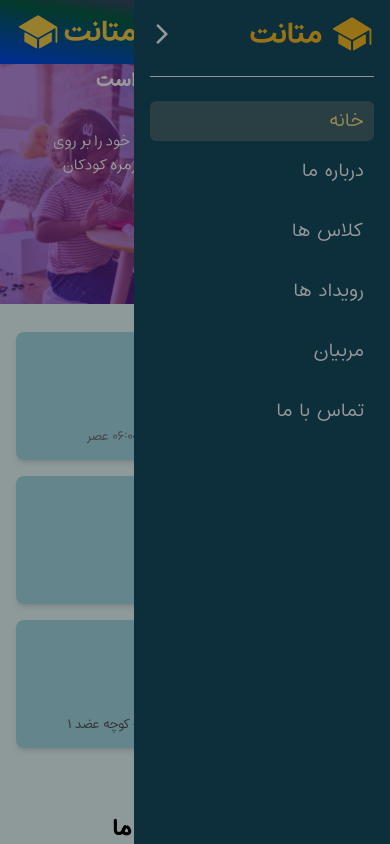
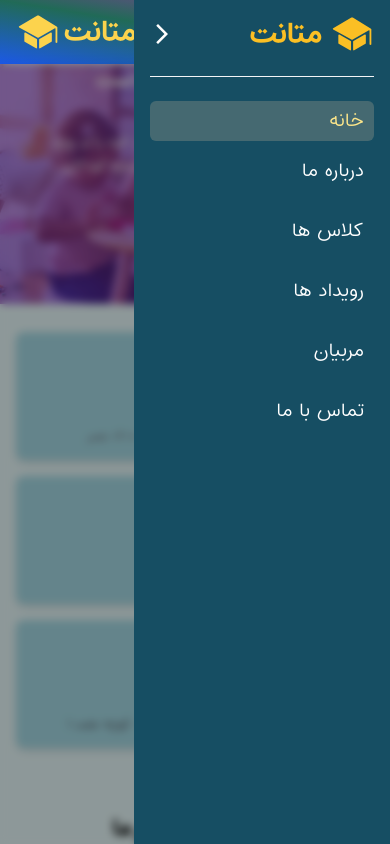
Before and after one commit to theotherali/metanatSchool, a React (Create React App) app: page / in a window 390 px wide. Both pictures are taken after a click on the icon 356 px from the left and 32 px from the top of the page. Shown: the top 844 px of the page. Built offline with nearby package versions, Linux system fonts and the light colour scheme.

Commit message:
fix bug nav menu

```diff
--- a/src/components/topbar/Topbar.jsx
+++ b/src/components/topbar/Topbar.jsx
@@ -9,7 +9,6 @@ function Topbar() {
 
   const navOpenHandler = () => {
     setNavOpen(!navOpen);
-    console.log("NavOpen");
   };
 // from-orange-400/70 via-emerald-800/70 to-sky-700/70
 // from-fuchsia-700/80 via-emerald-800/50 to-lightishBlue-600/80
@@ -22,7 +21,7 @@ function Topbar() {
         </Link>
 
         <ul className="flex font-MikhakWoff2one items-center gap-x-6 lg:gap-x-12 text-[19px] text-white shadow-black child:tracking-wide child-hover:[text-shadow:0px_1px_6px_var(--tw-shadow-color)] child-hover:text-amber-200 child-hover:font-bold child:transition-all">
-          <li>
+          <li className="flex items-center justify-start">
             <Link to={"/"}>خانه</Link>
           </li>
           <li>
@@ -45,7 +44,7 @@ function Topbar() {
 
       {/* Mobile Header */}
 
-      <div className="flex md:hidden fixed w-full z-10 items-center justify-between h-16 px-4 bg-gradient-to-tr from-lightishBlue-600 via-emerald-800 to-fuchsia-700">
+      <div className="flex md:hidden fixed w-full z-30 items-center justify-between h-16 px-4 bg-gradient-to-tr from-lightishBlue-600/80 via-emerald-800/80 to-fuchsia-700/80 backdrop-blur-[4px]">
         <div className="nav-icon">
           <MenuIcon
             onClick={navOpenHandler}
@@ -57,12 +56,12 @@ function Topbar() {
         <div
           className={
             navOpen
-              ? "nav fixed top-0 bottom-0 right-0 w-64 min-h-screen pt-3 px-4 bg-cyan-900 z-20 overflow-y-auto transition-all"
-              : "nav fixed top-0 bottom-0 -right-64 w-64 min-h-screen pt-3 px-4 bg-cyan-900 z-20 overflow-y-auto transition-all"
+              ? "nav fixed top-0 bottom-0 right-0 w-64 min-h-screen pt-3 px-4 bg-cyan-900 overflow-y-auto transition-all"
+              : "nav fixed top-0 bottom-0 -right-64 w-64 min-h-screen pt-3 px-4 bg-cyan-900 overflow-y-auto transition-all"
           }
         >
           <div className="flex items-center justify-between pb-5 mb-6 border-b border-b-gray-100">
-            <Link to={"/"} className="flex-center gap-x-2 text-amber-400">
+            <Link onClick={navOpenHandler} to={"/"} className="flex-center gap-x-2 text-amber-400">
               <IoIosSchool className="w-11 h-11" />
               <span className="font-EstedadBold text-3xl">متانت</span>
             </Link>
@@ -70,40 +69,38 @@ function Topbar() {
           </div>
 
           <div className="flex text-xl items-center h-10 bg-orange-200/20 text-amber-200 mb-4 pr-2.5 rounded-md">
-            <Link to={"/"} className="flex items-center gap-x-2">
+            <Link onClick={navOpenHandler} to={"/"} className="flex items-center gap-x-2">
               خانه
             </Link>
           </div>
 
           <ul className="child-hover:text-amber-200 child:transition-all child:pr-2.5 text-xl space-y-8 text-white">
-            <li>
-              <div className="flex items-center justify-between">
-                <Link to={"/aboutUs"} className="flex items-center gap-x-2">
+            <li className="flex items-center justify-start">
+                <Link onClick={navOpenHandler} to={"/aboutUs"} className="flex items-center gap-x-2">
                   درباره ما
                 </Link>
-              </div>
             </li>
 
-            <li>
-              <Link to={"/classes"} className="flex items-center gap-x-2">
+            <li className="flex items-center justify-start">
+              <Link onClick={navOpenHandler} to={"/classes"} className="flex items-center gap-x-2">
                 کلاس ها
               </Link>
             </li>
 
-            <li>
-              <Link to={"/events"} className="flex items-center gap-x-2">
+            <li className="flex items-center justify-start">
+              <Link onClick={navOpenHandler} to={"/events"} className="flex items-center gap-x-2">
                 رویداد ها
               </Link>
             </li>
 
-            <li>
-              <Link to={"/teachers"} className="flex items-center gap-x-2">
+            <li className="flex items-center justify-start">
+              <Link onClick={navOpenHandler} to={"/teachers"} className="flex items-center gap-x-2">
                 مربیان
               </Link>
             </li>
 
-            <li>
-              <Link to={"/contactUs"} className="flex items-center gap-x-2">
+            <li className="flex items-center justify-start">
+              <Link onClick={navOpenHandler} to={"/contactUs"} className="flex items-center gap-x-2">
                 تماس با ما
               </Link>
             </li>
@@ -121,11 +118,7 @@ function Topbar() {
           </Link>
         </div>
       </div>
-      {navOpen ? (
-        <div onClick={navOpenHandler} className="overlay overlay--visible"></div>
-      ) : (
-        <div className="overlay"></div>
-      )}
+      <div onClick={navOpenHandler} className={navOpen ? "overlay overlay--visible" : "overlay"}></div>
     </>
   );
 }
--- a/src/index.css
+++ b/src/index.css
@@ -50,7 +50,7 @@ code {
 
 @layer components {
   .overlay {
-    @apply md:hidden invisible opacity-0 fixed inset-0 w-full h-full bg-black/40 z-10 transition-all;
+    @apply md:hidden invisible opacity-0 fixed inset-0 w-full h-full bg-black/40 z-20 transition-all backdrop-blur-[4px];
   }
 
   .overlay--visible {
```
